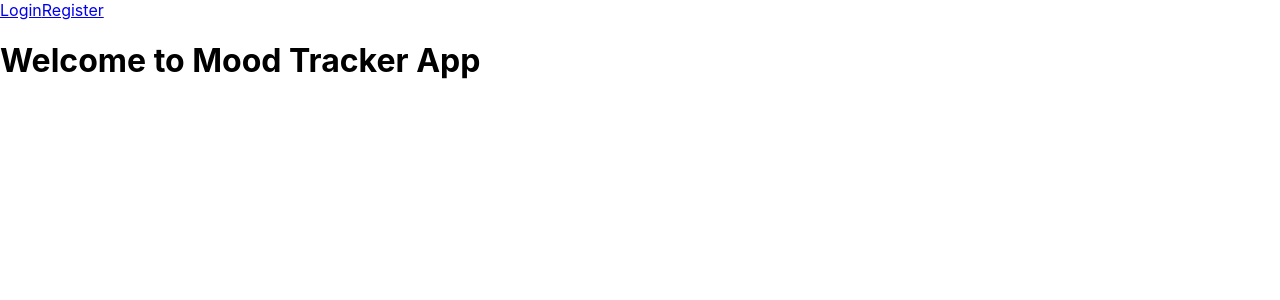
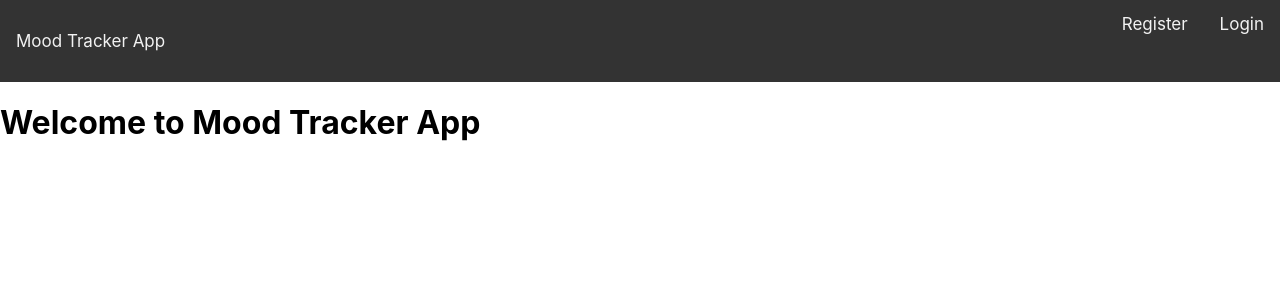
Before and after one commit to lelyu/Mood-Tracker-Frontend, a React (Create React App) app in the folder mood-tracker/: page / in a window 1280 px wide. Shown: the top 300 px of the page. Built offline with nearby package versions, Linux system fonts and the light colour scheme.

Commit message:
some css update

```diff
--- a/mood-tracker/src/App.js
+++ b/mood-tracker/src/App.js
@@ -3,10 +3,12 @@ import React from 'react'
 import { BrowserRouter as Router, Routes, Route, Link } from 'react-router-dom'
 import Login from './components/Auth/Login'
 import Register from './components/Auth/Register'
+import './css/Nav.css'
 
 const App = () => (
 	<Router>
-		<nav>
+		<nav className='navbar'>
+			<p>Mood Tracker App</p>
 			<Link to='/login'>Login</Link>
 			<Link to='/register'>Register</Link>
 		</nav>
--- /dev/null
+++ b/mood-tracker/src/css/Nav.css
@@ -0,0 +1,36 @@
+/* Nav.css */
+
+.navbar {
+    background-color: #333;
+    overflow: hidden;
+}
+
+.navbar p {
+    float: left;
+    display: block;
+    color: #f2f2f2;
+    text-align: center;
+    padding: 14px 16px;
+    text-decoration: none;
+    font-size: 17px;
+}
+
+.navbar a {
+    float: right;
+    display: block;
+    color: #f2f2f2;
+    text-align: justify;
+    padding: 14px 16px;
+    text-decoration: none;
+    font-size: 17px;
+}
+
+.navbar a:hover {
+    background-color: #ddd;
+    color: black;
+}
+
+.navbar a.active {
+    background-color: #4CAF50;
+    color: white;
+}
```
